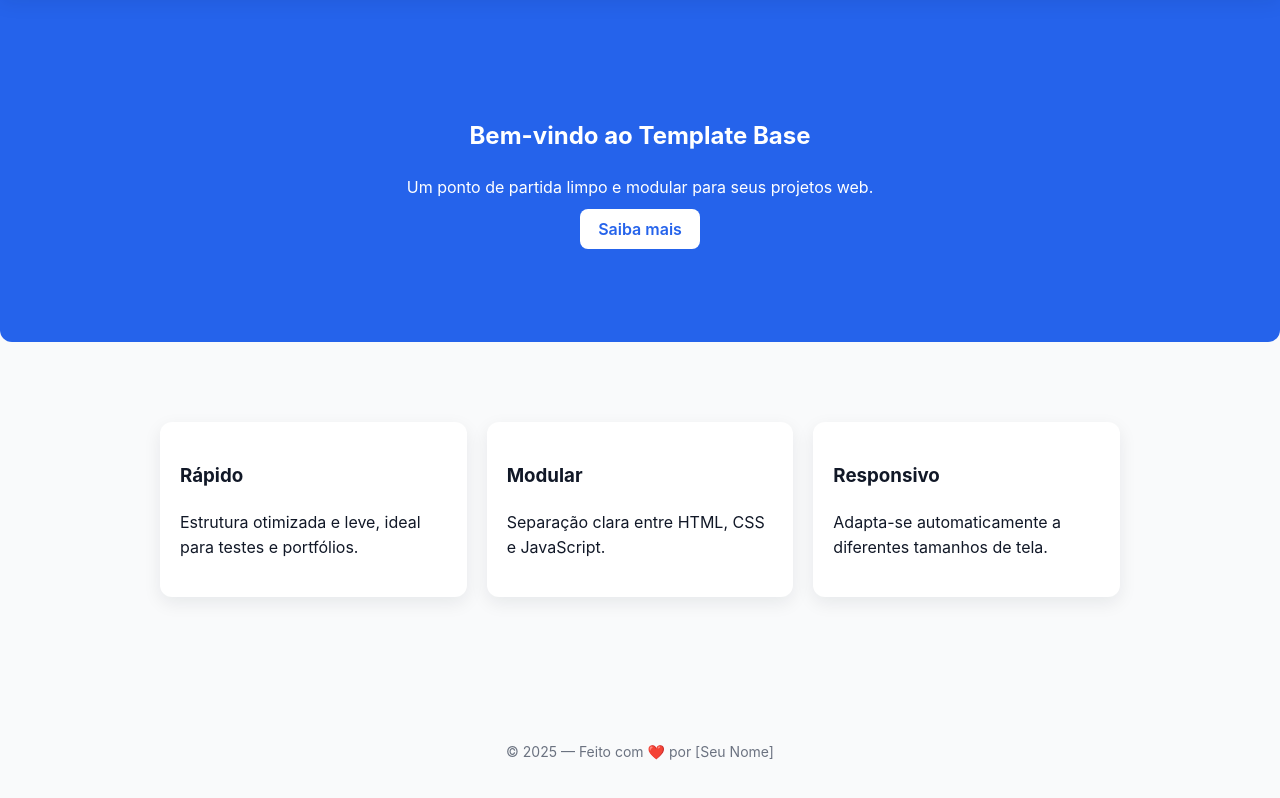
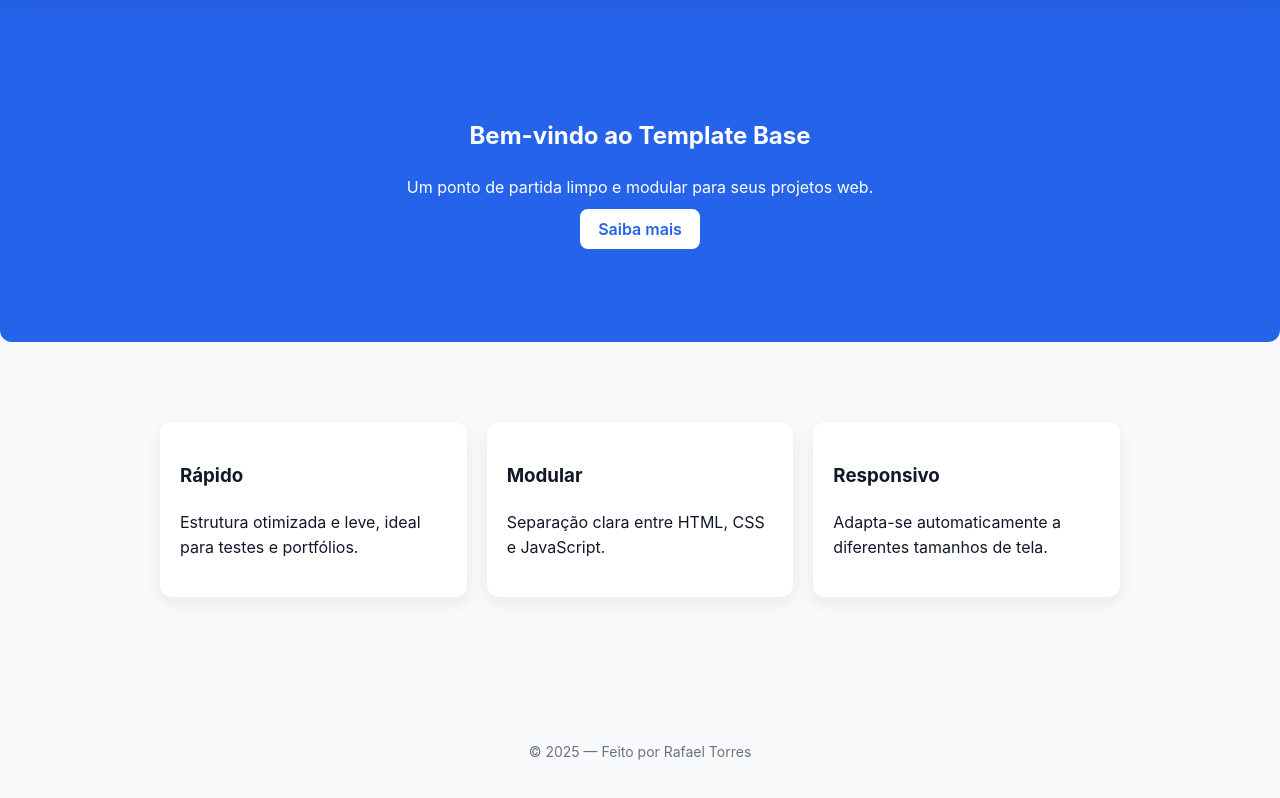
Before and after one commit to TorresVST/Portfolio, a plain HTML site: page index.html in a window 1280 px wide. Shown: the part 120-918 px from the top of the page. Drawn offline with Linux system fonts and the light colour scheme.

Commit message:
Pequenas Alterações

```diff
--- a/index.html
+++ b/index.html
@@ -48,7 +48,7 @@
 
   <footer class="footer">
     <div class="container">
-      <p>© 2025 — Feito com ❤️ por [Seu Nome]</p>
+      <p>© 2025 — Feito por Rafael Torres</p>
     </div>
   </footer>
 
--- a/main.js
+++ b/main.js
@@ -1,6 +1,3 @@
-// Arquivo JS base para o template
-console.log("Template Base carregado com sucesso!");
-
 // Exemplo de interação simples
 document.addEventListener("DOMContentLoaded", () => {
   const btn = document.querySelector(".btn");
```
